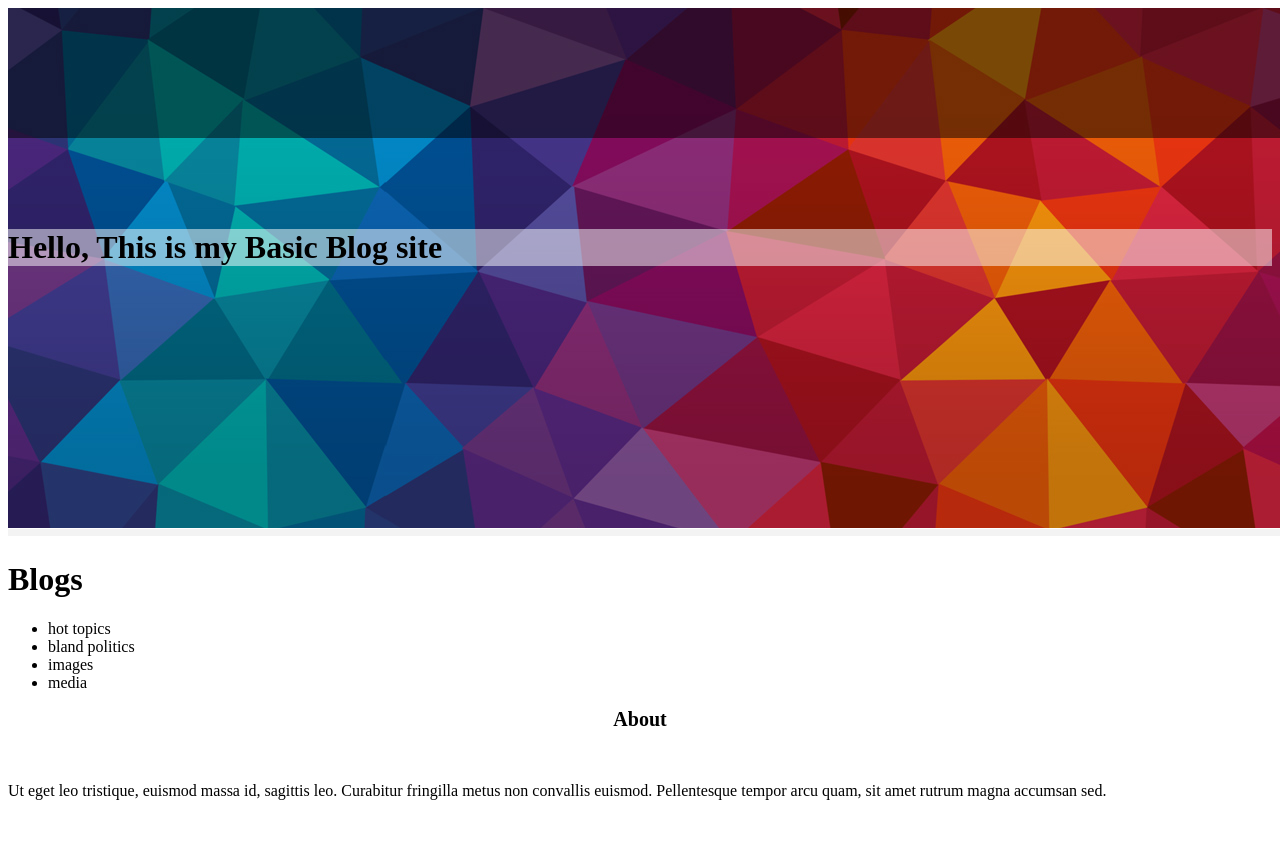
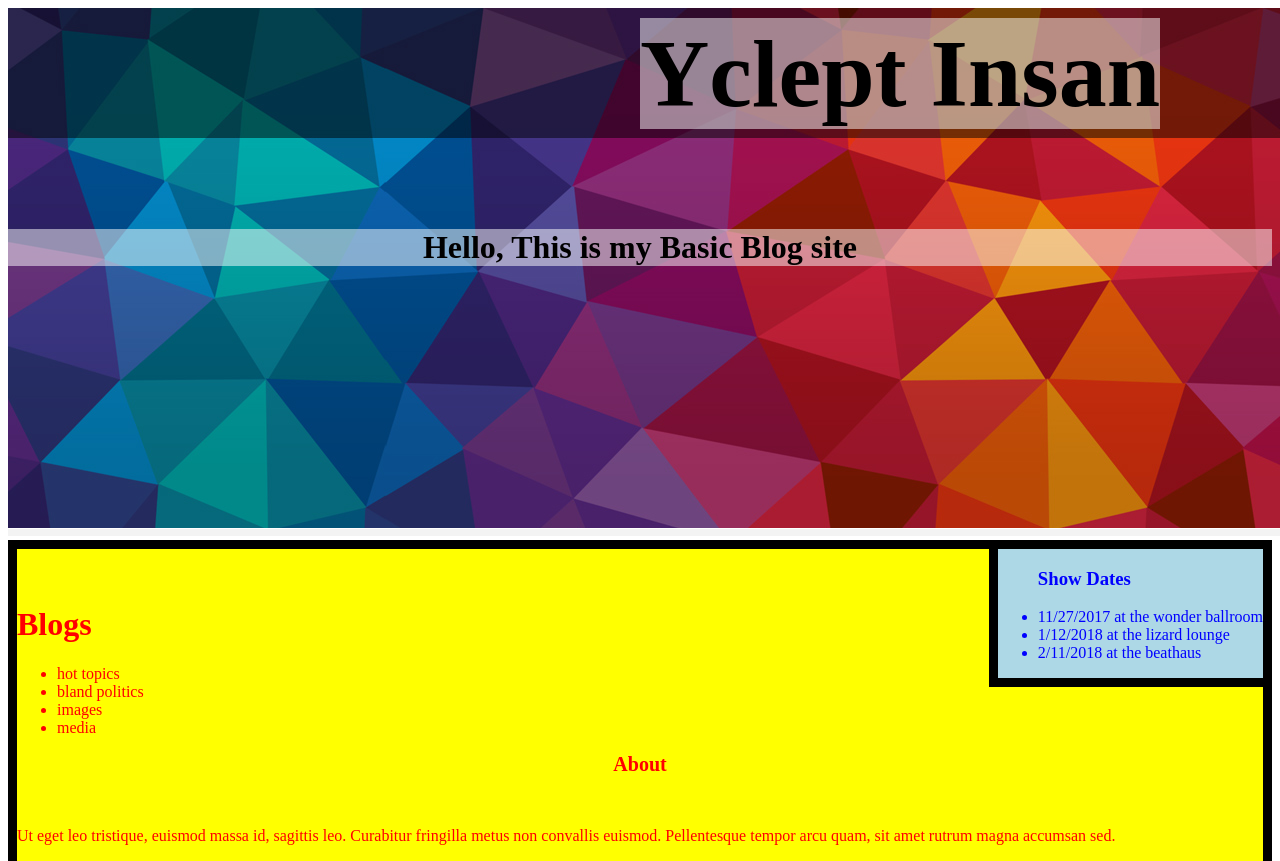
Before and after one commit to Brian-Rush/blog, a plain HTML site: page index.html in a window 1280 px wide. Shown: the top 861 px of the page. Before the commit the page ends 816 px from the top, so only its background shows below. Drawn offline with Linux system fonts and the light colour scheme.

Commit message:
add floats and basic CSS styling with sidebar and background color

```diff
--- a/css/styles.css
+++ b/css/styles.css
@@ -2,6 +2,21 @@
   position: relative;
 }
 
+#top-title {
+  font-size: 3em;
+  position: absolute;
+  bottom: 100px;
+  text-align: center;
+  background-color: white;
+  background: rgba(255, 255, 255, 0.5);
+
+}
+.sidebar {
+  float: right;
+  color: blue;
+  background-color: lightblue;
+  border: 9px solid black
+}
 .header h1 {
   position: absolute;
   top: 200px;
@@ -9,10 +24,20 @@
   width: 100%;
   background-color: white;
   background: rgba(255, 255, 255, 0.5);
+  text-align: center;
+}
+.content {
+  color: red;
+  background-color: yellow;
+  border: 9px solid black
 }
 .content h2 {
   text-align: center;
   font-size: 20px;
+
+}
+#float-left {
+  float: left;
 }
 /** {
   border: 2px solid black;
--- a/index.html
+++ b/index.html
@@ -8,12 +8,21 @@
 
     <div class="header">
       <img src="img/header.jpg" alt="hex" />
+      <h1><span id="top-title">Yclept Insan</span></h1>
       <h1><span>Hello, This is my Basic Blog site</span></h1>
     </div>
     <div class="sidebar">
+      <ul>
+        <h3>Show Dates</h3>
+        <li>11/27/2017 at the wonder ballroom</li>
+        <li>1/12/2018 at the lizard lounge</li>
+        <li>2/11/2018 at the beathaus</li>
+      </ul>
+    </div>
 
-    </div>
     <div class="content">
+      <br>
+      <br>
       <h1>Blogs</h1>
         <ul>
           <li>hot topics</li>
@@ -28,6 +37,10 @@
       </p>
     </div>
     <div class="footer">
+      <img id="float-left"src="img/studio.jpg" alt="Music Studio" />
+      <p>
+        Lorem ipsum dolor sit amet, consectetur adipisicing elit, sed do eiusmod tempor incididunt ut labore et dolore magna aliqua. Ut enim ad minim veniam, quis nostrud exercitation ullamco laboris nisi ut aliquip ex ea commodo consequat. Duis aute irure dolor in reprehenderit in voluptate velit esse cillum dolore eu fugiat nulla pariatur. Excepteur sint occaecat cupidatat non proident, sunt in culpa qui officia deserunt mollit anim id est laborum.
+      </p>
 
     </div>
   </body>
```
Also changed, not shown: img/studio.jpg (added).
